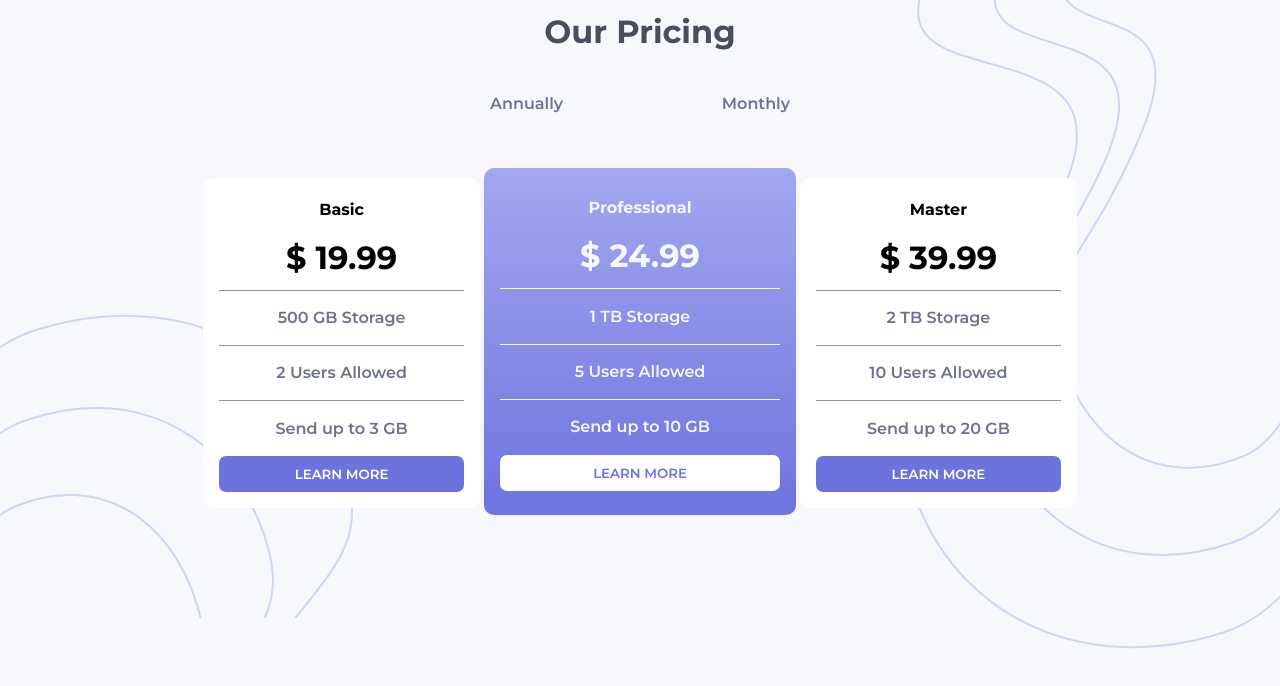
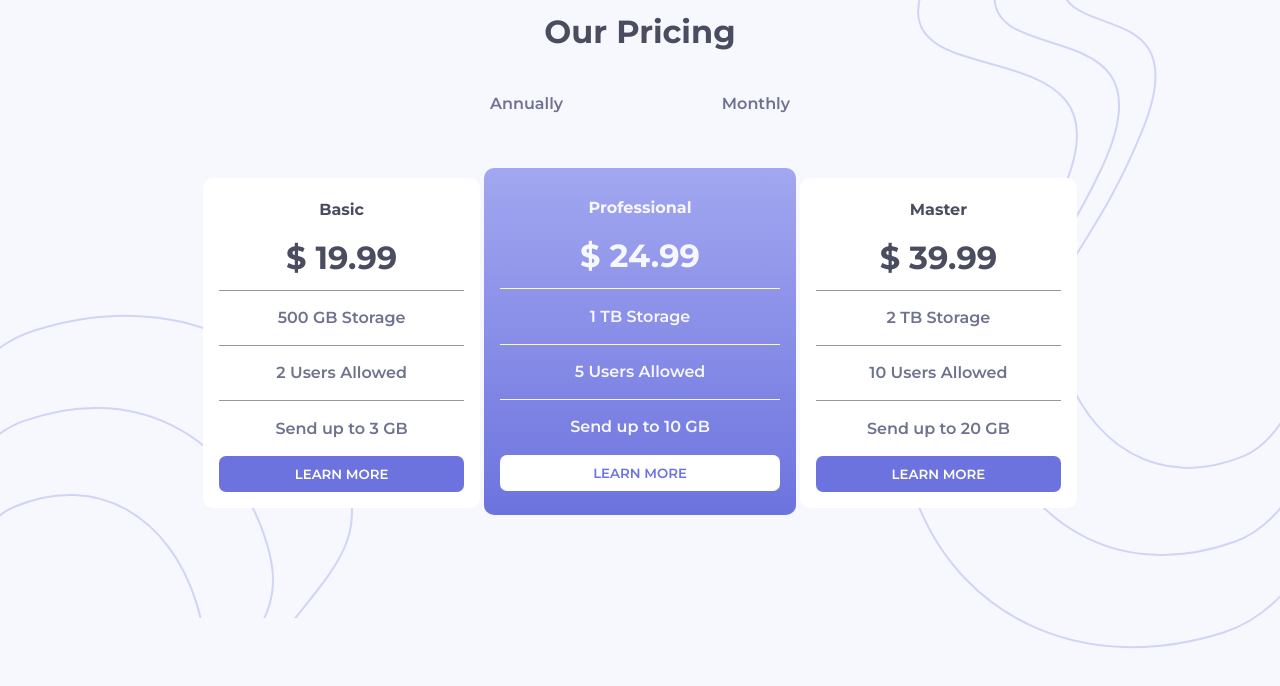
Before and after one commit to therealmaduanusi/pricing-components-with-toggel, a plain HTML site: page index.html in a window 1280 px wide. Drawn offline with Linux system fonts and the light colour scheme.

Commit message:
h4, h3 color

```diff
--- a/style.css
+++ b/style.css
@@ -91,7 +91,10 @@ header .toggle-contents{
 .containers1{
     background-color: #fff;
 }
-
+.containers1 h3,
+.containers1 h4 {
+    color: #4A4D60;
+}
 .containers1 p {
     border-top: 1px solid #979797;
     padding: 0.7rem 0;
```
